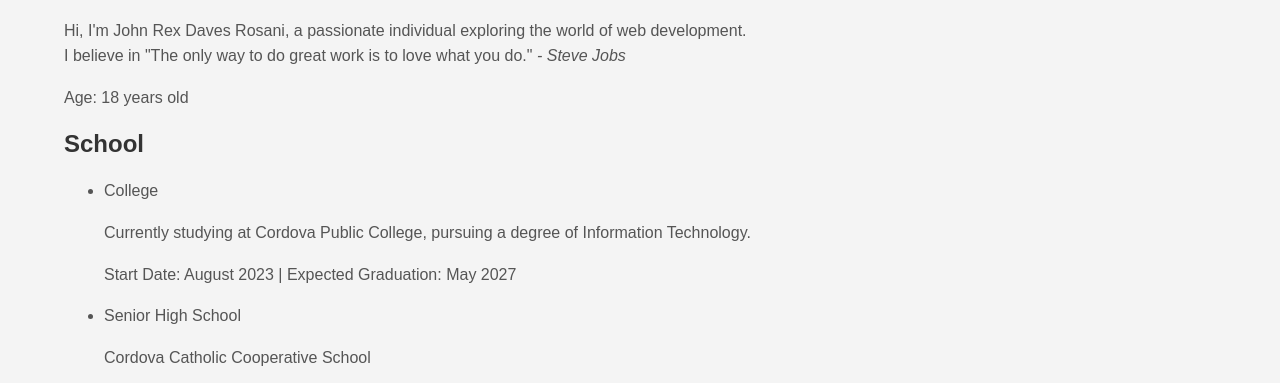
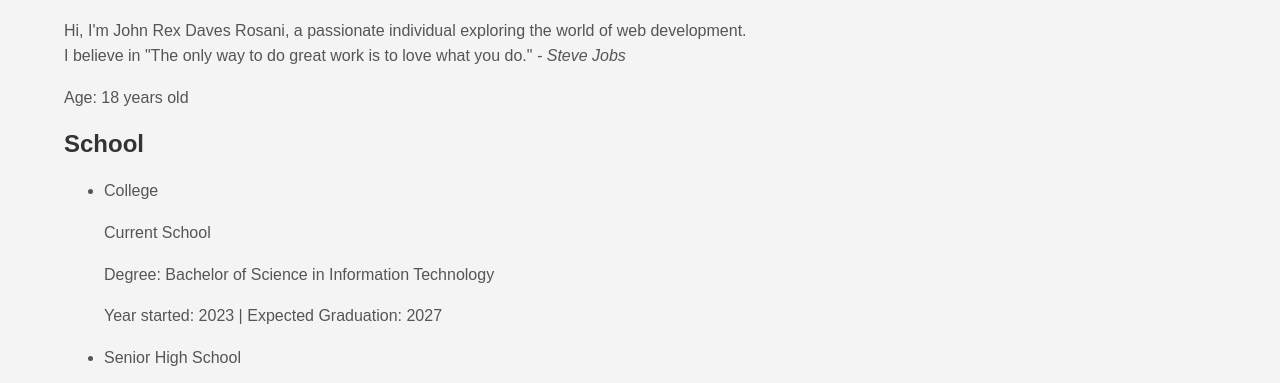
Before and after one commit to rexroze/optfinals, a plain HTML site: page 2. Profile Page/index.html in a window 1280 px wide. Shown: the part 414-797 px from the top of the page. Drawn offline with Linux system fonts and the light colour scheme.

Commit message:
Update index.html

```diff
--- a/2. Profile Page/index.html
+++ b/2. Profile Page/index.html
@@ -22,8 +22,9 @@
         <h2>School</h2>
         <ul>
             <li>College</li>
-                <p>Currently studying at Cordova Public College, pursuing a degree of Information Technology.</p>
-                <p>Start Date: August 2023 | Expected Graduation: May 2027</p>
+                <p>Current School</p>
+                <p>Degree: Bachelor of Science in Information Technology</p>
+                <p>Year started: 2023 | Expected Graduation: 2027</p>
             <li>Senior High School</li>
                 <p>Cordova Catholic Cooperative School</p>
                 <p>Strand: STEM</p>
```
